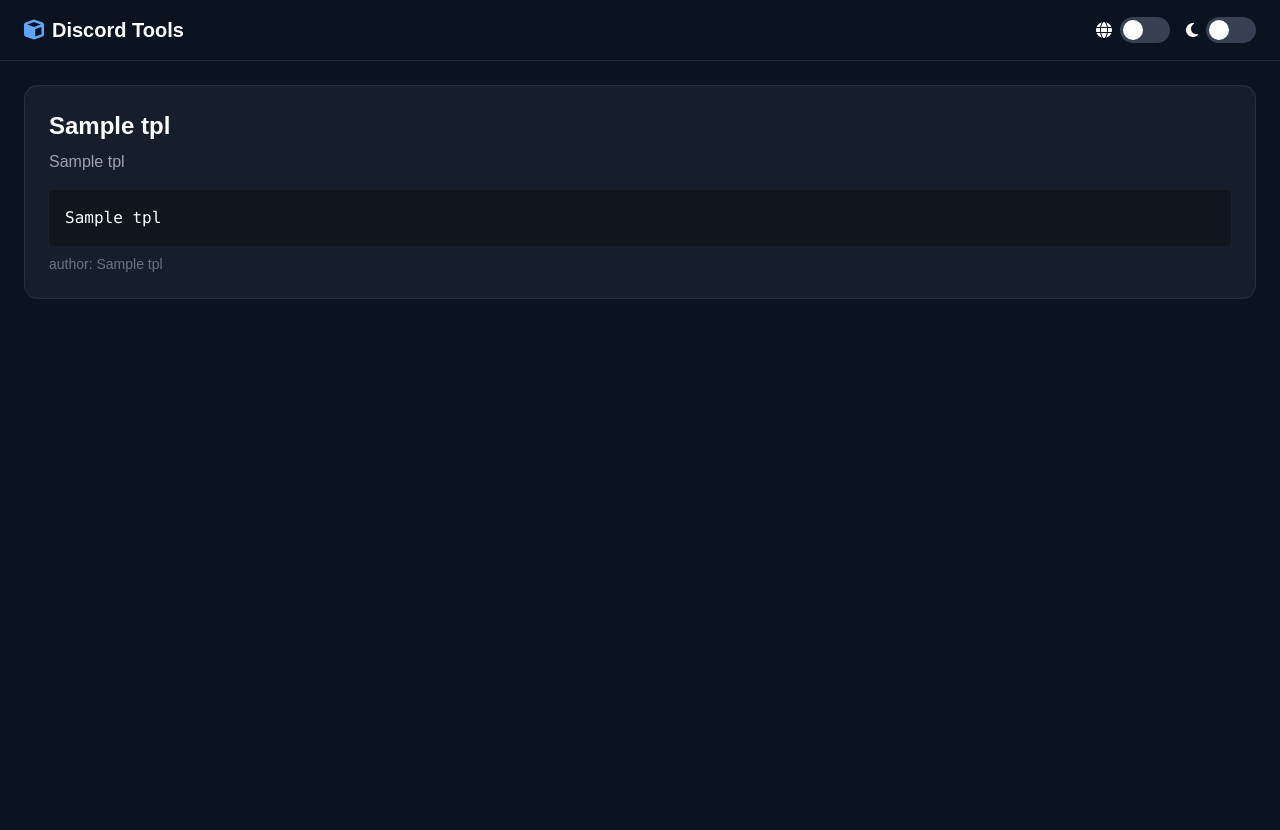
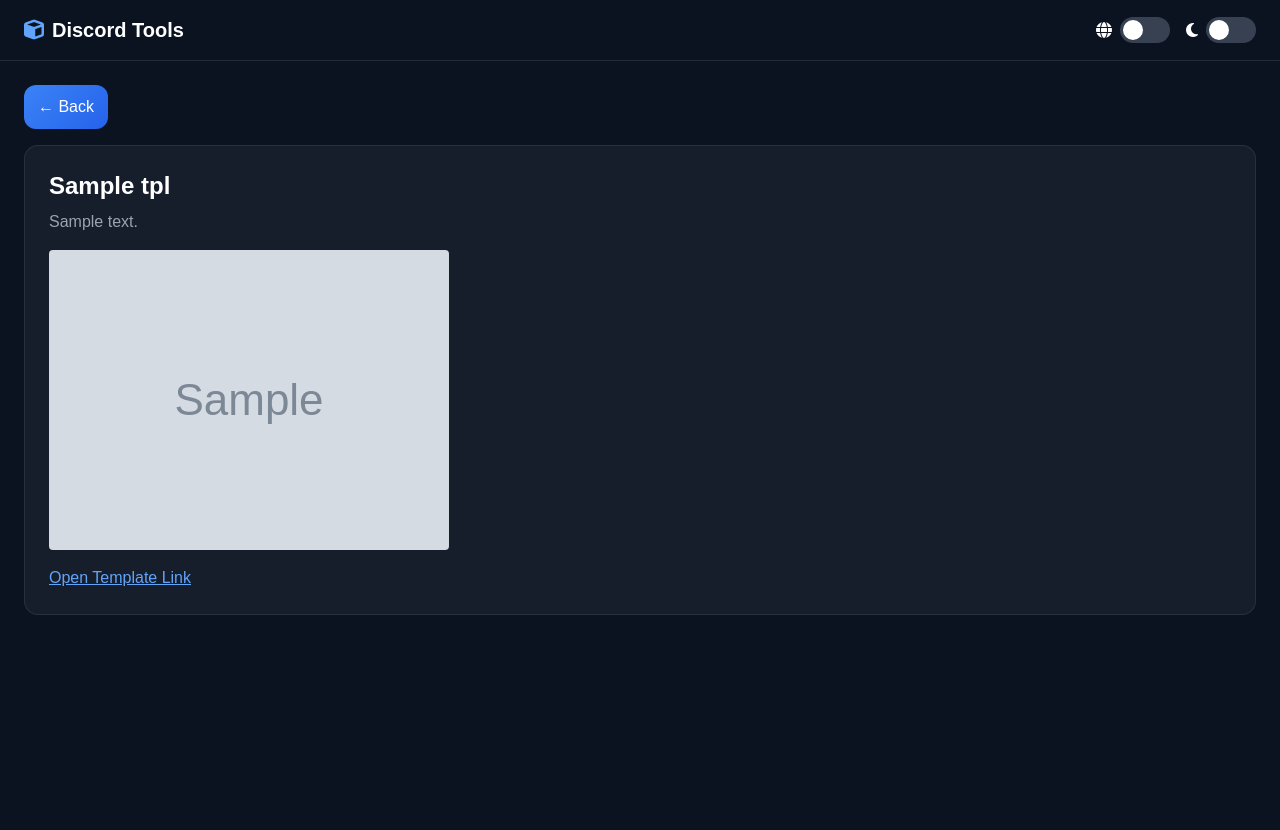
Before and after one commit to veskerlakq/Discord-Tools, a Flask app: template FlaskProject/templates/use_template.html in a window 1280 px wide. Shown: the top 830 px of the page. Run offline with Flask 3, Linux system fonts and the light colour scheme; the template is opened without the code that fills it: most values are stand-ins (such as "Sample title", 1, 10 or a date in 2020); grey boxes marked "Sample" are stand-in pictures; some libraries are stand-ins or nearby versions.

Commit message:
Update use_template.html

```diff
--- a/FlaskProject/templates/use_template.html
+++ b/FlaskProject/templates/use_template.html
@@ -2,19 +2,25 @@
 
 {% block content %}
 
+<a href="/templates" class="btn blue mb-4">← Back</a>
+
 <div class="card p-6">
 
-    <h1 class="text-2xl font-bold">{{ tpl[1] }}</h1>
+    <h1 class="text-2xl font-bold">{{ tpl["name"] }}</h1>
 
-    <p class="text-gray-400 mt-2">{{ tpl[2] }}</p>
+    <p class="text-gray-400 mt-2">{{ tpl["description"] }}</p>
 
-    <div class="mt-4 bg-black/30 p-4 rounded">
-        <pre>{{ tpl[3] }}</pre>
+    {% if tpl["image"] %}
+    <img src="{{ tpl["image"] }}" class="mt-4 rounded" style="max-width:100%;">
+    {% endif %}
+
+    {% if tpl["link"] %}
+    <div class="mt-4">
+        <a href="{{ tpl['link'] }}" target="_blank" class="text-blue-400 underline">
+            Open Template Link
+        </a>
     </div>
-
-    <div class="text-sm text-gray-500 mt-2">
-        author: {{ tpl[4] }}
-    </div>
+    {% endif %}
 
 </div>
 
```
